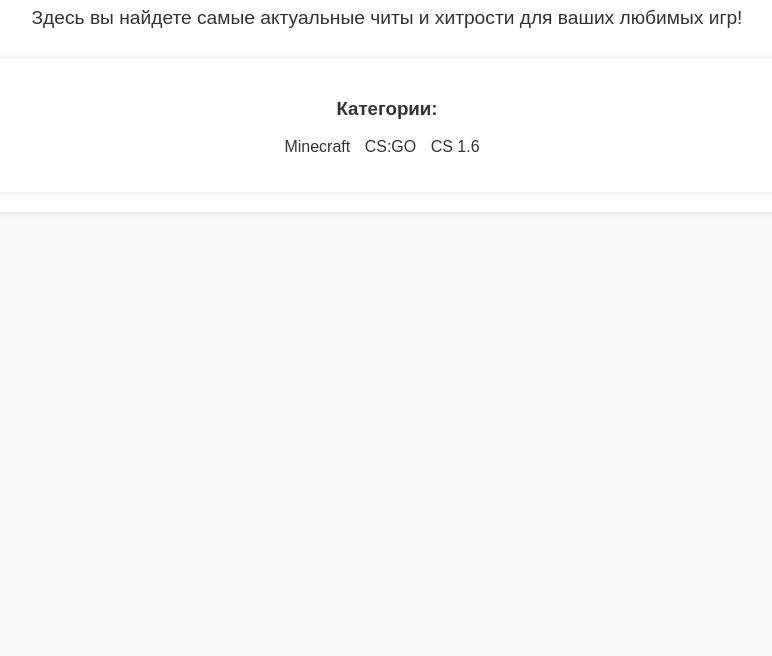
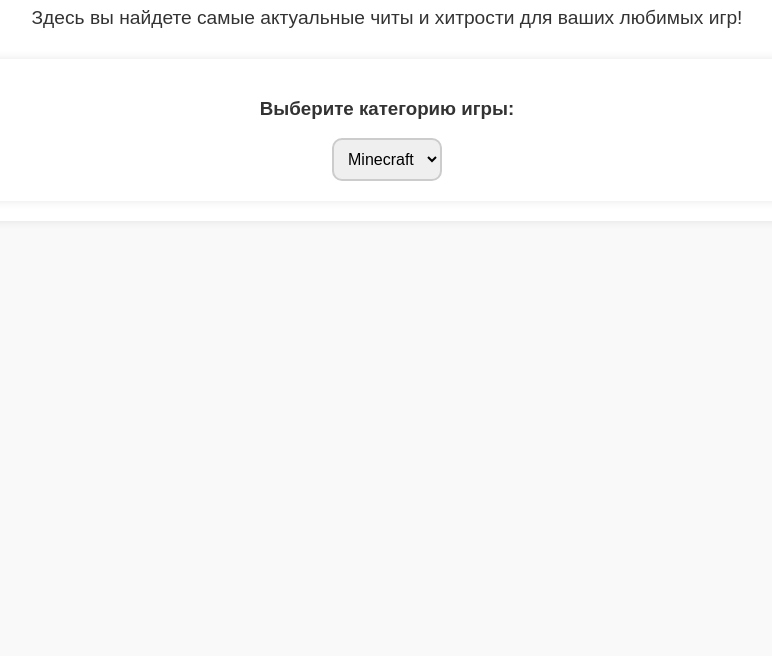
Before and after one commit to aboba55h5/cheatspack.github-io, a plain HTML site: page index.html in a window 1280 px wide. Shown: the part 144-800 px from the top of the page, without its empty margins (253-1025 px from the left). Drawn offline with Linux system fonts and the light colour scheme; no server answers.

Commit message:
index.html

```diff
--- a/index.html
+++ b/index.html
@@ -52,15 +52,18 @@
         margin-top: 30px;
     }
 
-    .categories ul {
-        list-style-type: none;
-        padding: 0;
+    .categories select {
+        padding: 10px;
+        border: 2px solid #ccc;
+        border-radius: 10px;
+        font-size: 1em;
+        outline: none;
     }
 
-    .categories ul li{
-        display: inline;
-        margin-right: 10px;
+    .categories select:focus {
+        border-color: #2196F3;
     }
+
 </style>
 </head>
 <body>
@@ -68,12 +71,12 @@
     <h1>Добро пожаловать на CheatsPack 🎮</h1>
     <p>Здесь вы найдете самые актуальные читы и хитрости для ваших любимых игр!</p>
     <div class="categories">
-        <h3>Категории:</h3>
-        <ul>
-            <li>Minecraft</li>
-            <li>CS:GO</li>
-            <li>CS 1.6</li>
-        </ul>
+        <h3>Выберите категорию игры:</h3>
+        <select>
+            <option value="minecraft">Minecraft</option>
+            <option value="csgo">CS:GO</option>
+            <option value="cs2">CS 1.6</option>
+        </select>
     </div>
 </div>
 
```
